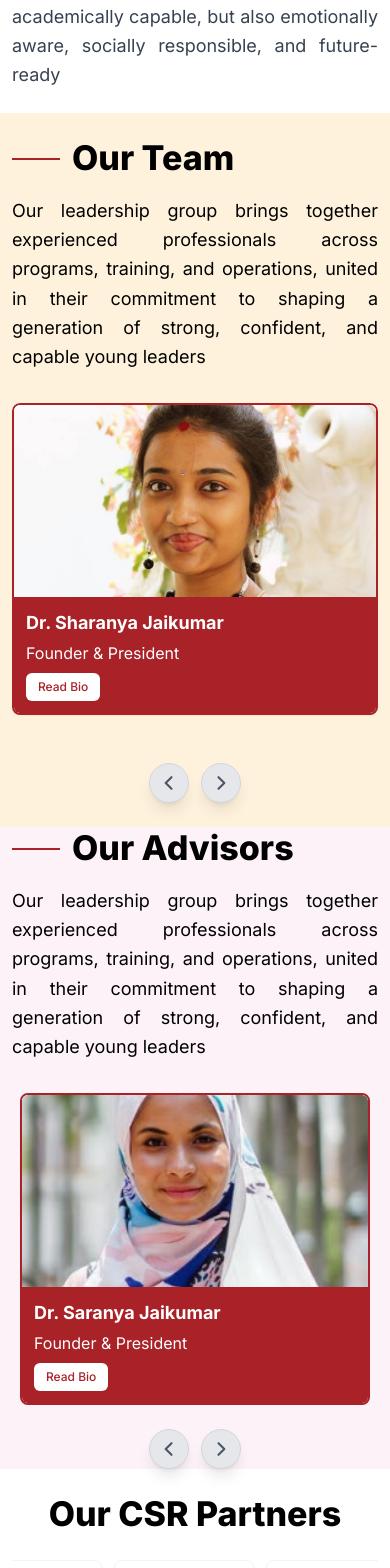
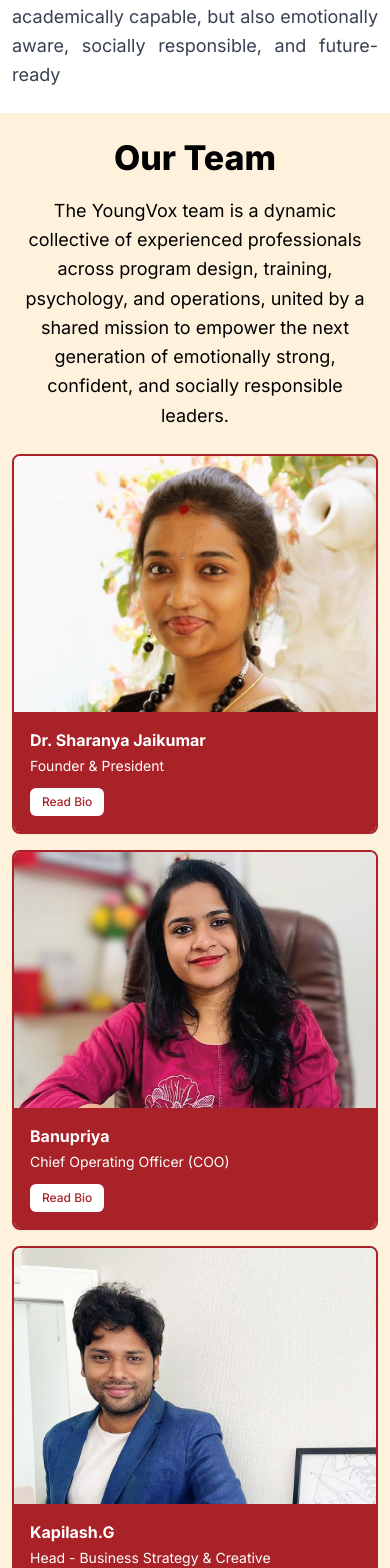
Before and after one commit to Rathees20/Youngvox, a React (Vite) app: page /about in a window 390 px wide. Shown: the part 2980-4548 px from the top of the page. Built offline with nearby package versions, Linux system fonts and the light colour scheme.

Commit message:
size reduce

```diff
--- a/src/components/About/AboutPage.jsx
+++ b/src/components/About/AboutPage.jsx
@@ -22,8 +22,6 @@
 import Footer from '../Footer';
 
 const AboutPage = () => {
-  const [teamSlide, setTeamSlide] = useState(0);
-  const [advisorsSlide, setAdvisorsSlide] = useState(0);
   const [isDesktop, setIsDesktop] = useState(false);
 
   useEffect(() => {
@@ -90,27 +88,6 @@
     }
   ];
 
-  const nextTeamSlide = () => {
-    setTeamSlide((prev) => {
-      const maxSlide = isDesktop ? teamMembers.length - 2 : teamMembers.length - 1;
-      return Math.min(prev + 1, maxSlide);
-    });
-  };
-
-  const prevTeamSlide = () => {
-    setTeamSlide((prev) => Math.max(prev - 1, 0));
-  };
-
-  const nextAdvisorsSlide = () => {
-    setAdvisorsSlide((prev) => {
-      const maxSlide = isDesktop ? advisors.length - 2 : advisors.length - 1;
-      return Math.min(prev + 1, maxSlide);
-    });
-  };
-
-  const prevAdvisorsSlide = () => {
-    setAdvisorsSlide((prev) => Math.max(prev - 1, 0));
-  };
 
   const [visionRef, visionVisible] = useScrollAnimation({ once: true });
   const [teamRef, teamVisible] = useScrollAnimation({ once: true });
@@ -248,7 +225,7 @@
             </div>
 
             {/* Right Column - Image */}
-            <div className="order-1 lg:order-2 lg:pl-4 w-full">
+            <div className="order-1 lg:order-2 lg:pl-4 w-full lg:pt-2">
               <div className="relative rounded-lg sm:rounded-lg overflow-hidden shadow-xl">
                 <img
                   src={frame15Image}
@@ -262,35 +239,24 @@
       </section>
 
       {/* Our Team Section */}
-      <section ref={teamRef} className="py-6 sm:py-18 lg:py-20 lg:overflow-visible" style={{ backgroundColor: '#FFF2DD' }}>
-        <div className="max-w-7xl mx-auto px-3 sm:px-6 lg:px-8 lg:overflow-visible">
-          <div className="grid grid-cols-1 lg:grid-cols-2 gap-8 lg:gap-12 items-start lg:overflow-visible">
-            {/* Left Column - Text Content */}
-            <div className={`lg:max-w-md ${teamVisible ? 'animate-fade-in-left' : 'opacity-0'}`}>
-              <div className="flex items-center gap-3 sm:gap-4 mb-4 sm:mb-6">
-                <div className="w-12 sm:w-16 h-0.5 sm:h-1 bg-[#A82228] flex-shrink-0"></div>
-                <h2 className="text-[34px] leading-tight lg:text-[42px] font-extrabold text-black">
+      <section ref={teamRef} className="py-6 sm:py-18 lg:py-20" style={{ backgroundColor: '#FFF2DD' }}>
+        <div className="max-w-7xl mx-auto px-3 sm:px-6 lg:px-8">
+          {/* Heading */}
+          <div className={`text-center mb-6 sm:mb-10 ${teamVisible ? 'animate-fade-in-down' : 'opacity-0'}`}>
+            <h2 className="text-[34px] leading-tight lg:text-[42px] font-extrabold text-black mb-4">
               Our Team
             </h2>
-              </div>
-
-              <p className="text-lg text-justify text-black leading-relaxed">
-                Our leadership group brings together experienced professionals across programs, training, and operations, united in their commitment to shaping a generation of strong, confident, and capable young leaders
+            <p className="text-lg text-center text-black leading-relaxed max-w-4xl mx-auto">
+              The YoungVox team is a dynamic collective of experienced professionals across program design, training, psychology, and operations, united by a shared mission to empower the next generation of emotionally strong, confident, and socially responsible leaders.
             </p>
           </div>
 
-            {/* Right Column - Carousel */}
-            <div className="relative w-full lg:w-auto lg:overflow-visible">
-              <div className="relative overflow-hidden rounded-lg">
-                <div
-                  className="flex transition-transform duration-500 ease-in-out"
-                  style={{ transform: `translateX(-${teamSlide * (isDesktop ? 50 : 100)}%)` }}
-                >
+          {/* Team Cards Grid */}
+          <div className={`grid grid-cols-1 sm:grid-cols-2 lg:grid-cols-4 gap-4 sm:gap-6 ${teamVisible ? 'animate-fade-in-up animate-delay-300' : 'opacity-0'}`}>
             {teamMembers.map((member) => (
-                    <div key={member.id} className="w-full lg:w-1/2 min-w-full lg:min-w-[50%] flex-shrink-0 px-0 sm:px-2">
-                      <div className="bg-white rounded-lg border-2 border-[#A82228] shadow-sm overflow-hidden">
+              <div key={member.id} className="bg-white rounded-lg border-2 border-[#A82228] shadow-sm overflow-hidden h-full flex flex-col">
                 {/* Headshot */}
-                        <div className="relative h-48 sm:h-56 lg:h-60 overflow-hidden m-0 p-0 leading-[0]">
+                <div className="relative h-64 sm:h-60 lg:h-64 overflow-hidden m-0 p-0 leading-[0] flex-shrink-0">
                   <img
                     src={member.image}
                     alt={member.name}
@@ -301,139 +267,74 @@
                       width: '100%',
                       height: '100%',
                       objectFit: 'cover',
-                              objectPosition: member.id === 3 ? 'top' : member.id === 4 ? 'top' : 'center',
+                      objectPosition: member.id === 3 ? 'center top' : member.id === 4 ? 'center 20%' : 'center',
                       backgroundColor: 'transparent'
                     }}
                   />
                 </div>
                 {/* Red Background Section */}
-                        <div className="bg-[#A82228] p-3 sm:p-4 mt-0">
-                          <h3 className="text-white text-lg font-bold mb-1">
+                <div className="bg-[#A82228] p-4 sm:p-4 mt-0 flex flex-col flex-grow">
+                  <h3 className="text-white text-base sm:text-lg font-bold mb-1">
                     {member.name}
                   </h3>
-                          <p className="text-white text-base mb-2">
+                  <p className="text-white text-sm sm:text-base mb-3 flex-grow">
                     {member.title}
                   </p>
                   <a
                     href={member.linkedin}
                     target="_blank"
                     rel="noopener noreferrer"
-                            className="inline-block bg-white text-[#A82228] px-3 py-1.5 rounded-md text-xs font-medium hover:bg-gray-100 transition-colors"
+                    className="inline-block bg-white text-[#A82228] px-3 py-1.5 rounded-md text-xs font-medium hover:bg-gray-100 transition-colors w-fit"
                   >
                     Read Bio
                   </a>
                 </div>
               </div>
-                    </div>
             ))}
-                </div>
-              </div>
-
-              {/* Navigation Arrows - Mobile: Below carousel, Desktop: Left border */}
-              <div className="flex justify-center gap-3 sm:gap-4 mt-6 lg:absolute lg:left-0 lg:top-1/2 lg:-translate-y-1/2 lg:-translate-x-1/2 lg:flex-col lg:mt-0 lg:gap-2 z-20">
-                <button
-                  onClick={prevTeamSlide}
-                  className="w-10 h-10 sm:w-11 sm:h-11 lg:w-12 lg:h-12 bg-gray-200 rounded-full flex items-center justify-center hover:bg-gray-300 hover:shadow-xl transition-all shadow-lg border border-gray-300"
-                  aria-label="Previous slide"
-                >
-                  <svg className="w-5 h-5 sm:w-5 sm:h-5 lg:w-6 lg:h-6 text-gray-600" fill="none" stroke="currentColor" viewBox="0 0 24 24">
-                    <path strokeLinecap="round" strokeLinejoin="round" strokeWidth={2.5} d="M15 19l-7-7 7-7" />
-                  </svg>
-                </button>
-
-                <button
-                  onClick={nextTeamSlide}
-                  className="w-10 h-10 sm:w-11 sm:h-11 lg:w-12 lg:h-12 bg-gray-200 rounded-full flex items-center justify-center hover:bg-gray-300 hover:shadow-xl transition-all shadow-lg border border-gray-300"
-                  aria-label="Next slide"
-                >
-                  <svg className="w-5 h-5 sm:w-5 sm:h-5 lg:w-6 lg:h-6 text-gray-600" fill="none" stroke="currentColor" viewBox="0 0 24 24">
-                    <path strokeLinecap="round" strokeLinejoin="round" strokeWidth={2.5} d="M9 5l7 7-7 7" />
-                  </svg>
-                </button>
-              </div>
-            </div>
           </div>
         </div>
       </section>
 
       {/* Our Advisors Section */}
-      <section ref={advisorsRef} className=" y-6 sm:py-18 lg:py-20 bg-pink-50 lg:overflow-visible">
-        <div className="max-w-7xl mx-auto px-3 sm:px-6 lg:px-8 lg:overflow-visible">
-          <div className="grid grid-cols-1 lg:grid-cols-2 gap-8 lg:gap-12 items-start lg:overflow-visible">
-            {/* Left Column - Text Content */}
-            <div className={`lg:max-w-md ${advisorsVisible ? 'animate-fade-in-left' : 'opacity-0'}`}>
-              <div className="flex items-center gap-3 sm:gap-4 mb-4 sm:mb-6">
-                <div className="w-12 sm:w-16 h-0.5 sm:h-1 bg-[#A82228] flex-shrink-0"></div>
-                <h2 className="text-[34px] leading-tight lg:text-[42px] font-extrabold text-black">
+      <section ref={advisorsRef} className="py-6 sm:py-18 lg:py-20 bg-pink-50">
+        <div className="max-w-7xl mx-auto px-3 sm:px-6 lg:px-8">
+          {/* Heading */}
+          <div className={`text-center mb-6 sm:mb-10 ${advisorsVisible ? 'animate-fade-in-down' : 'opacity-0'}`}>
+            <h2 className="text-[34px] leading-tight lg:text-[42px] font-extrabold text-black mb-4">
               Our Advisors
             </h2>
-              </div>
-
-              <p className="text-lg text-justify text-black leading-relaxed">
-                Our leadership group brings together experienced professionals across programs, training, and operations, united in their commitment to shaping a generation of strong, confident, and capable young leaders
+            <p className="text-lg text-center text-black leading-relaxed max-w-4xl mx-auto">
+              Our leadership group brings together experienced professionals across programs, training, and operations, united in their commitment to shaping a generation of strong, confident, and capable young leaders.
             </p>
           </div>
 
-            {/* Right Column - Carousel */}
-            <div className={`relative w-full lg:w-auto ${advisorsVisible ? 'animate-fade-in-right animate-delay-200' : 'opacity-0'}`}>
-              <div className="relative overflow-hidden rounded-lg">
-                <div
-                  className="flex transition-transform duration-500 ease-in-out"
-                  style={{ transform: `translateX(-${advisorsSlide * (isDesktop ? 50 : 100)}%)` }}
-                >
+          {/* Advisors Cards Grid */}
+          <div className={`grid grid-cols-1 sm:grid-cols-2 lg:grid-cols-3 gap-4 sm:gap-6 ${advisorsVisible ? 'animate-fade-in-up animate-delay-200' : 'opacity-0'}`}>
             {advisors.map((advisor) => (
-                    <div key={advisor.id} className="w-full lg:w-1/2 min-w-full lg:min-w-[50%] flex-shrink-0 px-2 sm:px-2">
-                      <div className="bg-white rounded-lg border-2 border-[#A82228] shadow-sm overflow-hidden">
+              <div key={advisor.id} className="bg-white rounded-lg border-2 border-[#A82228] shadow-sm overflow-hidden h-full flex flex-col">
                 {/* Headshot */}
-                        <div className="relative h-48 sm:h-56 lg:h-60 overflow-hidden m-0 p-0 leading-[0] bg-gray-50 lg:bg-transparent">
+                <div className="relative h-64 sm:h-72 lg:h-80 overflow-hidden m-0 p-0 leading-[0] flex-shrink-0">
                   <img
                     src={advisor.image}
                     alt={advisor.name}
-                            className="w-full h-full object-cover block m-0 p-0 align-top display-block"
+                    className="w-full h-full object-cover block m-0 p-0 align-top"
                     style={{ display: 'block', verticalAlign: 'top', width: '100%', height: '100%' }}
                   />
                 </div>
                 {/* Red Background Section */}
-                        <div className="bg-[#A82228] p-3 sm:p-4 mt-0">
-                          <h3 className="text-white text-lg font-bold mb-1">
+                <div className="bg-[#A82228] p-4 sm:p-4 mt-0 flex flex-col flex-grow">
+                  <h3 className="text-white text-base sm:text-lg font-bold mb-1">
                     {advisor.name}
                   </h3>
-                          <p className="text-white text-base mb-2">
+                  <p className="text-white text-sm sm:text-base mb-3 flex-grow">
                     {advisor.title}
                   </p>
-                          <button className="bg-white text-[#A82228] px-3 py-1.5 rounded-md text-xs font-medium hover:bg-gray-100 transition-colors">
+                  <button className="bg-white text-[#A82228] px-3 py-1.5 rounded-md text-xs font-medium hover:bg-gray-100 transition-colors w-fit">
                     Read Bio
                   </button>
                 </div>
               </div>
-                    </div>
             ))}
-                </div>
-              </div>
-
-              {/* Navigation Arrows - Mobile: Below carousel, Desktop: Left border */}
-              <div className="flex justify-center gap-3 sm:gap-4 mt-6 lg:absolute lg:left-0 lg:top-1/2 lg:-translate-y-1/2 lg:-translate-x-1/2 lg:flex-col lg:mt-0 lg:gap-2 z-20">
-                <button
-                  onClick={prevAdvisorsSlide}
-                  className="w-10 h-10 sm:w-11 sm:h-11 lg:w-12 lg:h-12 bg-gray-200 rounded-full flex items-center justify-center hover:bg-gray-300 hover:shadow-xl transition-all shadow-lg border border-gray-300"
-                  aria-label="Previous slide"
-                >
-                  <svg className="w-5 h-5 sm:w-5 sm:h-5 lg:w-6 lg:h-6 text-gray-600" fill="none" stroke="currentColor" viewBox="0 0 24 24">
-                    <path strokeLinecap="round" strokeLinejoin="round" strokeWidth={2.5} d="M15 19l-7-7 7-7" />
-                  </svg>
-                </button>
-
-                <button
-                  onClick={nextAdvisorsSlide}
-                  className="w-10 h-10 sm:w-11 sm:h-11 lg:w-12 lg:h-12 bg-gray-200 rounded-full flex items-center justify-center hover:bg-gray-300 hover:shadow-xl transition-all shadow-lg border border-gray-300"
-                  aria-label="Next slide"
-                >
-                  <svg className="w-5 h-5 sm:w-5 sm:h-5 lg:w-6 lg:h-6 text-gray-600" fill="none" stroke="currentColor" viewBox="0 0 24 24">
-                    <path strokeLinecap="round" strokeLinejoin="round" strokeWidth={2.5} d="M9 5l7 7-7 7" />
-                  </svg>
-                </button>
-              </div>
-            </div>
           </div>
         </div>
       </section>
--- a/src/components/OurApproach.jsx
+++ b/src/components/OurApproach.jsx
@@ -33,7 +33,7 @@
                             </p>
                             <p>
                                 Through this partnership network, we offer free programs to schools so every
-                                student — no matter their background — can access meaningful learning,
+                                student — no matter their background is— can access meaningful learning,
                                 essential life skills, and real leadership opportunities
                             </p>
                         </div>
```
Also changed, not shown: src/components/JoinYoung.jsx (+15 -15 lines). Lines whose indentation alone changed are shown as unchanged.
